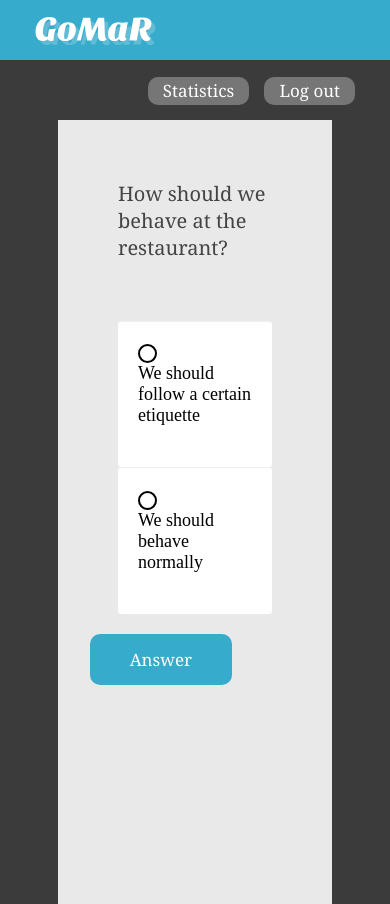
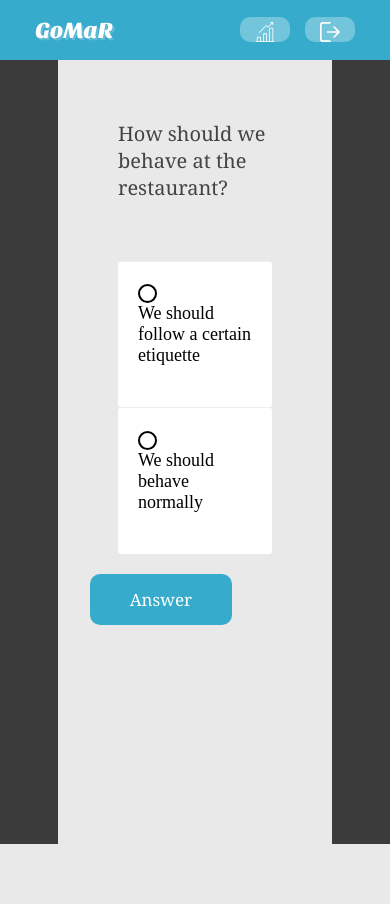
Before and after one commit to AsanduluiIlinca/GoMaR, a PHP site: page /html/test.html in a window 390 px wide. After the commit the page ends 844 px from the top, so only its background shows below. Run offline with PHP 8.4, Linux system fonts and the light colour scheme.

Commit message:
Improve responsive navbar

```diff
--- a/css/styles.css
+++ b/css/styles.css
@@ -289,6 +289,11 @@ body {
 @media (max-width: 639px) {
   .navbar .btn-section {
     display: none;
-    background-color: red;
+  }
+  .navbar .btn {
+    height: 15px;
+  }
+  .navbar .logo {
+    height: 20px;
   }
 }
--- a/html/information.html
+++ b/html/information.html
@@ -16,10 +16,12 @@
             <img alt="GoMar Logo" src="../resources/logo.svg" class="logo">
             <div class="right-section">
                 <div class="btn" onclick="window.location.href = 'statistics.html';">
-                    Statistics
+                    <img alt="GoMar Statistics" src="../resources/statistics-icon.svg" class="icon">
+                    <div class="btn-section">| Statistics</div>
                 </div>
                 <div class="btn" onclick="window.location.href = 'home.html';">
-                    Log out
+                    <img alt="GoMar Logout" src="../resources/logout-icon.svg" class="icon">
+                    <div class="btn-section">| Log out</div>
                 </div>
             </div>
         </div>
--- a/html/test.html
+++ b/html/test.html
@@ -4,7 +4,6 @@
 
 <head>
     <meta charset="utf-8">
-
     <title>GoMaR</title>
     <link rel="stylesheet" href="../css/styles.css">
     <meta name="viewport" content="width=device-width, initial-scale=1, minimum-scale=1" />
@@ -16,10 +15,12 @@
             <img alt="GoMar Logo" src="../resources/logo.svg" class="logo">
             <div class="right-section">
                 <div class="btn" onclick="window.location.href = 'statistics.html';">
-                    Statistics
+                    <img alt="GoMar Statistics" src="../resources/statistics-icon.svg" class="icon">
+                    <div class="btn-section">| Statistics</div>
                 </div>
                 <div class="btn" onclick="window.location.href = 'home.html';">
-                    Log out
+                    <img alt="GoMar Logout" src="../resources/logout-icon.svg" class="icon">
+                    <div class="btn-section">| Log out</div>
                 </div>
             </div>
         </div>
--- a/less/styles.less
+++ b/less/styles.less
@@ -141,11 +141,7 @@ body {
         border-radius   : 10px;
     }
 
-    .publicity {
-        color      : #444444;
-        font-family: Cambria;
-        font-size  : 10px;
-    }
+
 }
 
 
@@ -164,9 +160,18 @@ body {
 @media @mobile-size {
     .navbar {
         .btn-section {
-            display         : none;
+            display: none;
+        }
+
+        .btn {
+            height: @nav-height / 4;
+        }
+
+        .logo {
+            height: @nav-height / 3;
         }
     }
+
 }
 
 @media @tablet-size {}
```
Also changed, not shown: html/home.html (+3 -6 lines), resources/login-icon.svg (renamed from resources/login-logo.svg), resources/logout-icon.svg (added), resources/register-icon.svg (renamed from resources/register-logo.svg), resources/statistics-icon.svg (added).
